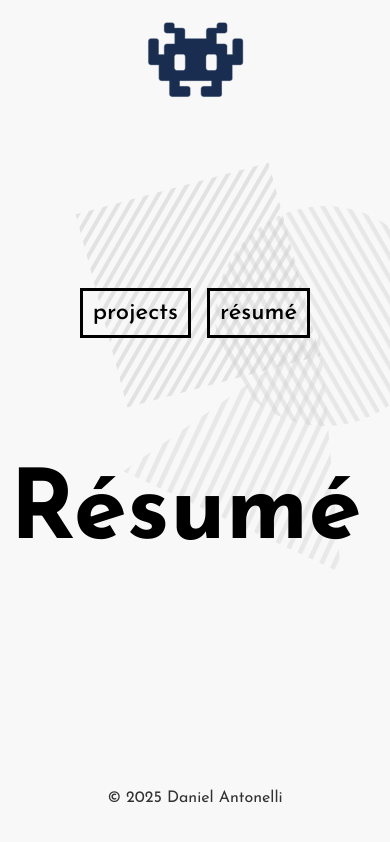
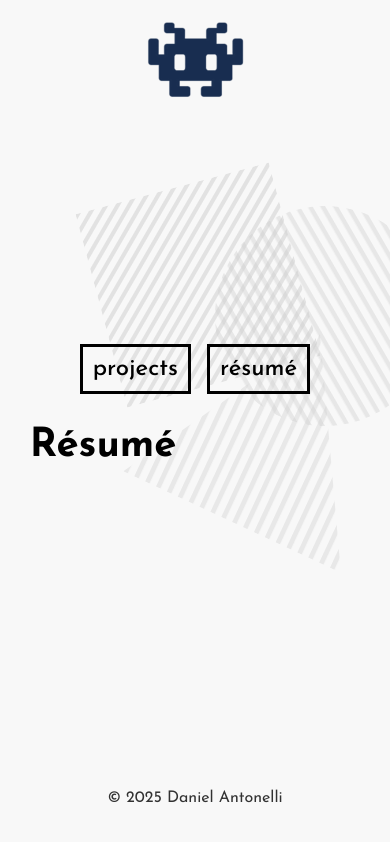
Before and after one commit to dan-antonelli/dantonelli-portfolio, a React (Vite) app: page /cv in a window 390 px wide. Built offline with nearby package versions, Linux system fonts and the light colour scheme.

Commit message:
update links to cv

```diff
--- a/src/App.css
+++ b/src/App.css
@@ -250,11 +250,11 @@ a:focus::after {
   border: 2px solid #000;
 }
 
-.projects, .cv {
+.projects {
   margin-top: 6rem;
 }
 
-.projects h2, .projects-page h1 {
+.projects h2, .projects-page h1, .cv-page h1 {
   margin-bottom: 2cqi;
 }
 
@@ -587,13 +587,13 @@ footer p {
     margin-top: 2rem;
   }
 
-  .projects-page {
+  .projects-page, .cv-page {
     width: calc(100% - 40px);
     margin-left: 20px;
     margin-right: 20px;
   }
 
-  .projects-page h1 {
+  .projects-page h1, .cv-page h1 {
     font-size: 2.5rem;
     margin-bottom: 2.5rem;
   }
--- a/src/components/CV.tsx
+++ b/src/components/CV.tsx
@@ -1,7 +1,7 @@
 export default function CV() {
   return (
     <main className="container">
-      <section className="cv">
+      <section className="cv-page">
         <h1>Résumé</h1>
       </section>
     </main>
--- a/src/components/Hero.tsx
+++ b/src/components/Hero.tsx
@@ -53,9 +53,9 @@ export default function Hero() {
             projects
           </Link>
           and
-          <a href="#" title="cv" className="info-anchor">
+          <Link to="/cv" title="cv" className="info-anchor">
             résumé
-          </a>
+          </Link>
           !
         </p>
       </div>
```
